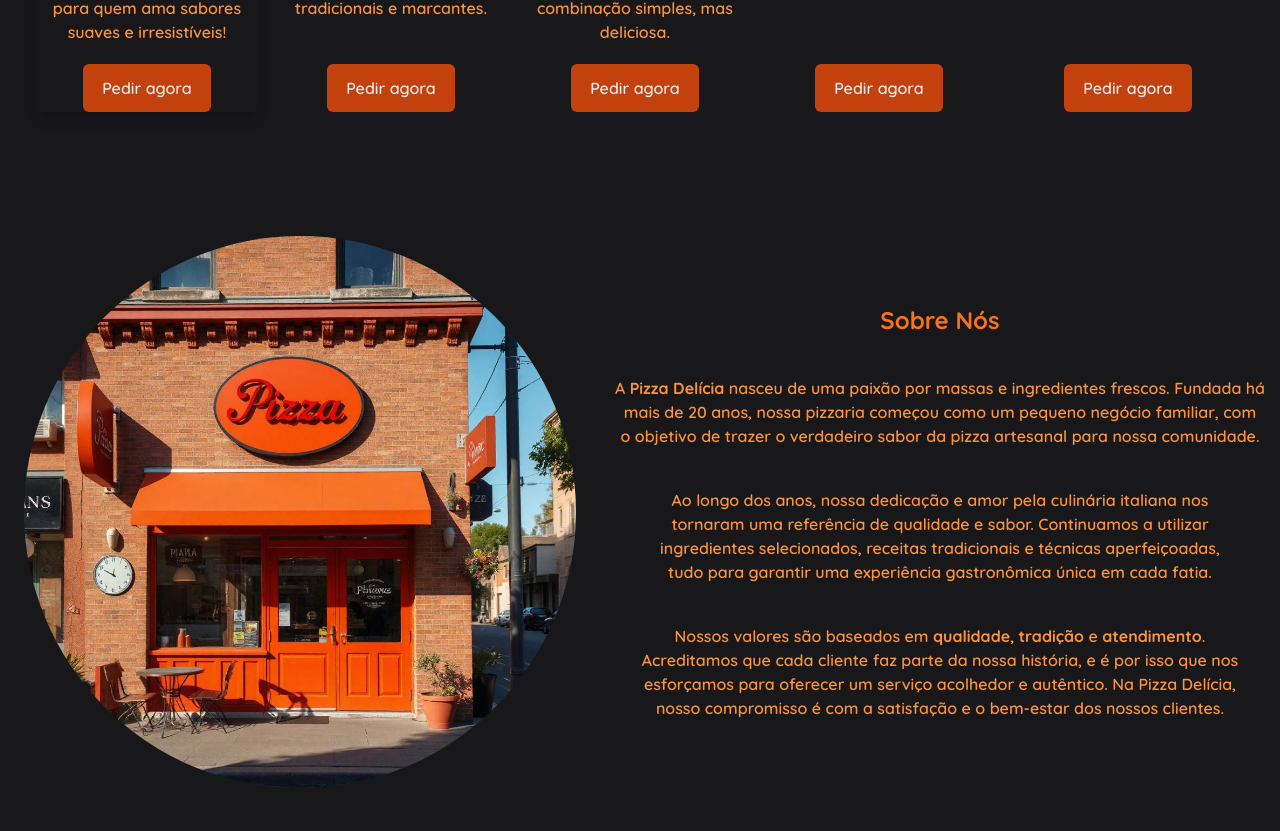
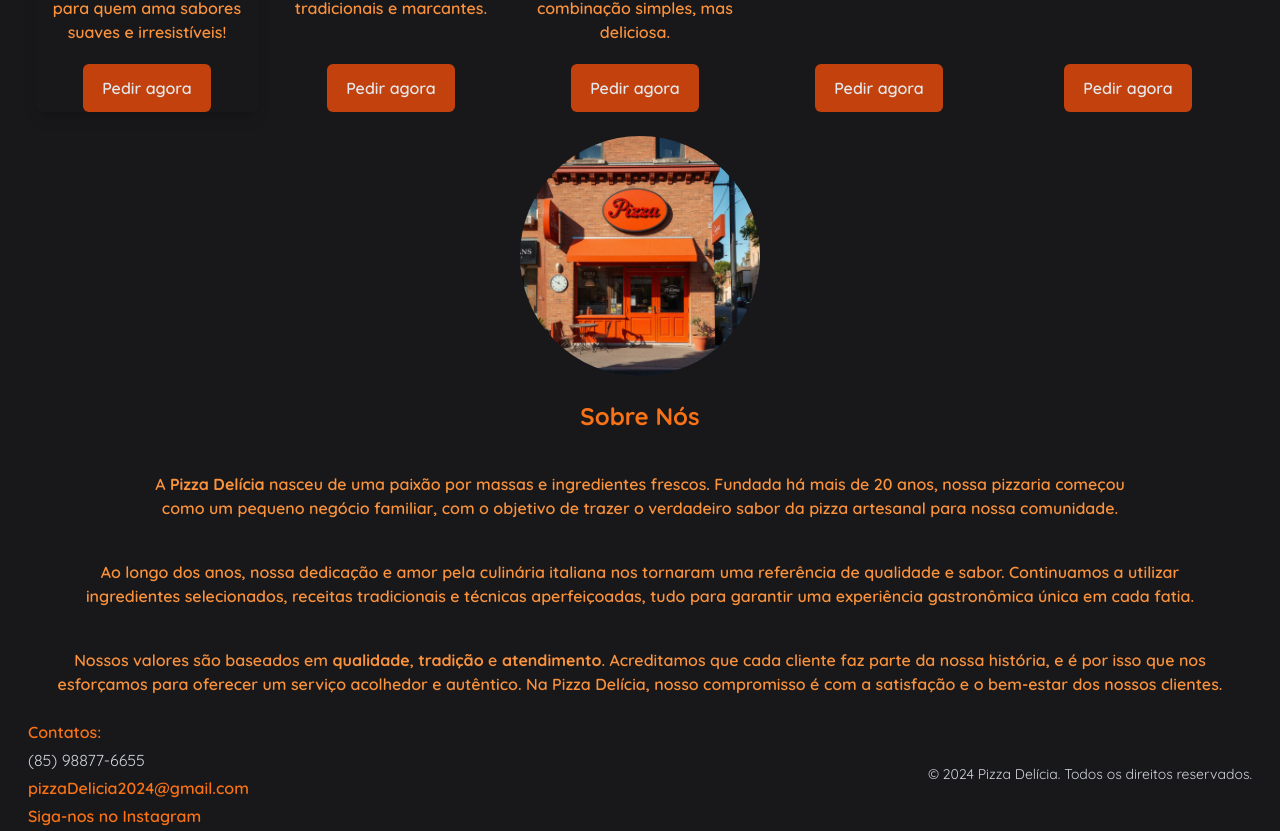
Before and after one commit to EldFranklin/StylePizzaria, a website: page src/Home.html in a window 1280 px wide. Shown: the part 1212-2043 px from the top of the page. Drawn offline with Linux system fonts and the light colour scheme.

Commit message:
fix: corrigir links de email e refatorar conteúdo da página inicial

```diff
--- a/src/Home.html
+++ b/src/Home.html
@@ -14,7 +14,7 @@
 
 <body class="font-Quicksand bg-zinc-900 text-orange-400">
   <header>
-    <nav class="bg-zinc-900 flex items-center justify-between px-7 py-2.5 sm:">
+    <nav class="bg-zinc-900 flex items-center justify-between px-7 py-2.5">
       <h1 class=" font-bold text-orange-500 text-xl sm:text-3xl">Pizzaria Delicia</h1>
       <ul class="list-none flex gap-7">
         <li class="font-bold text-orange-500 hover:text-orange-300 transition-all text-sm sm:text-xl"><a href="cardapio.html"
@@ -43,6 +43,7 @@
     <p class="font-semibold pb-5">Check out our specials for today!</p>
     <section class="flex justify-center flex-wrap gap-5">
       <!--Wesley: Refatorei os itens da home para aplicar o hover-->
+      <!-- Pedro Barroso: em commits passados retirei o hover, não achei atrativo. -->
       <article class="flex flex-col items-center font-bold max-w-sm rounded-lg shadow-lg border-3 border-orange-500">
         <h3 class="text-xl pb-3 font-semibold text-orange-500">Frango com Catupiry</h3>
         <img class="size-36 object-cover rounded-lg" src="../midias/frango_catupiry.jpg" alt="Pizza Frango com Catupiry">
@@ -96,22 +97,33 @@
   </main>
 
 
-  <section class="flex flex-row items-center h-screen" id="sobre-nos">
+  <section class="flex flex-wrap items-center justify-center" id="sobre-nos">
+    <article class="flex justify-center max-w-sm">
       <img class="size-3/4 object-cover p-6 rounded-full" src="../midias/fachada.jpg"
         alt="Imagem da Pizzaria Pizza Delícia">
-    <div class="flex flex-col justify-center gap-10 text-center">
+    </article>
+    <div class="flex flex-wrap justify-center gap-10 text-center">
       <h2 class="text-2xl font-bold text-orange-500">Sobre Nós</h2>
+
+      <article>
+
         <p class="font-semibold text-balance">
           A <strong>Pizza Delícia</strong> nasceu de uma paixão por massas e ingredientes frescos. Fundada há mais de 20
           anos, nossa pizzaria começou como um pequeno negócio familiar, com o objetivo de trazer o verdadeiro sabor da
           pizza artesanal para nossa comunidade.
         </p>
+      </article>
 
+      <article>
         <p class="font-semibold text-balance">
           Ao longo dos anos, nossa dedicação e amor pela culinária italiana nos tornaram uma referência de qualidade e
           sabor. Continuamos a utilizar ingredientes selecionados, receitas tradicionais e técnicas aperfeiçoadas, tudo
           para garantir uma experiência gastronômica única em cada fatia.
         </p>
+
+      </article>
+
+      <article>
 
         <p class="font-semibold text-balance">
           Nossos valores são baseados em <strong>qualidade</strong>, <strong>tradição</strong> e
@@ -119,6 +131,8 @@
           esforçamos para oferecer um serviço acolhedor e autêntico. Na Pizza Delícia, nosso compromisso é com a
           satisfação e o bem-estar dos nossos clientes.
         </p>
+      </article>
+
     </div>
 
   </section>
```
Also changed, not shown: README.md, styles/output.css. Lines whose indentation alone changed are shown as unchanged.
